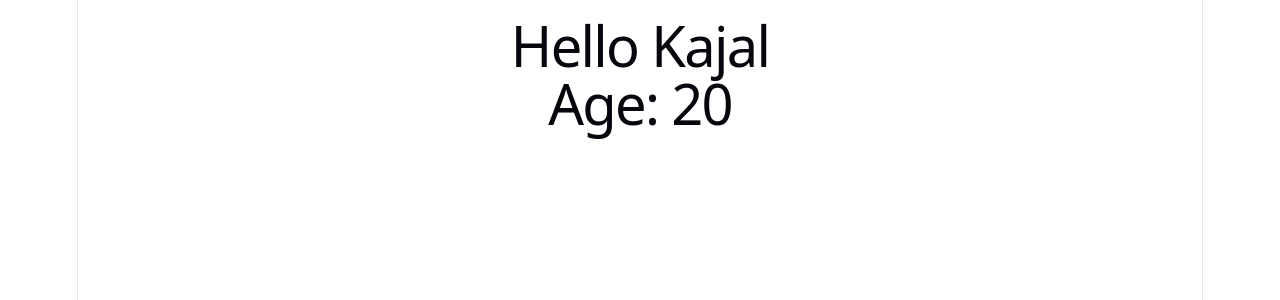
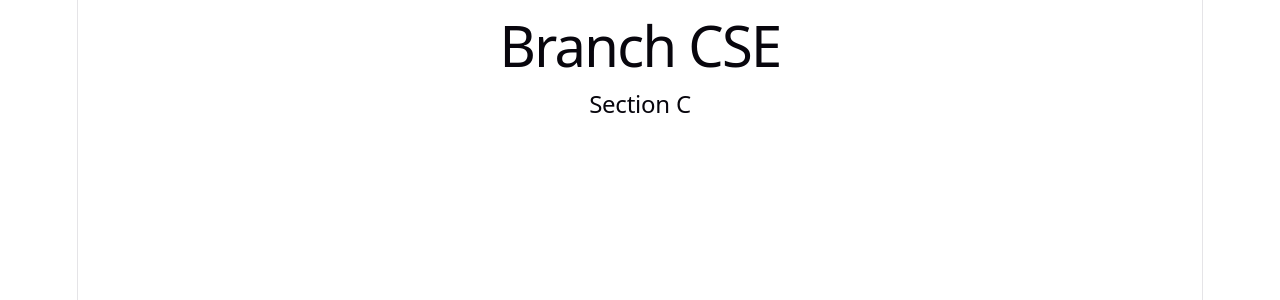
Before and after one commit to KajalKumari-2404/react-revision, a React (Vite) app in the folder react-revision/: page / in a window 1280 px wide. Shown: the top 300 px of the page. Built offline with nearby package versions, Linux system fonts and the light colour scheme.

Commit message:
Added another example of props

```diff
--- a/react-revision/src/App.jsx
+++ b/react-revision/src/App.jsx
@@ -50,16 +50,27 @@
 // export default App;
 
 
+// import User from "./User";
+
+// function App() {
+//   return (
+//     <div>
+//       <User name="Kajal" age={20} />
+//     </div>
+//   );
+// }
+
+// export default App;
+
 import User from "./User";
 
 function App() {
   return (
-    <div>
-      <User name="Kajal" age={20} />
-    </div>
-  );
+    <>
+    <User branch="CSE" section="C"/>
+    </>
+  )
 }
-
 export default App;
 
 
--- a/react-revision/src/User.jsx
+++ b/react-revision/src/User.jsx
@@ -1,10 +1,24 @@
+// function User(props) {
+//   return (
+//     <div>
+//       <h1>Hello {props.name}</h1>
+//       <h1>Age: {props.age}</h1>
+//     </div>
+//   );
+// }
+
+// export default User;
+
+
+//another example of props
+
 function User(props) {
   return (
-    <div>
-      <h1>Hello {props.name}</h1>
-      <h1>Age: {props.age}</h1>
-    </div>
-  );
+    <>
+      <h1>Branch {props.branch}</h1>
+      <h2>Section {props.section}</h2>
+    </>
+  )
 }
 
-export default User;
+export default User
```
